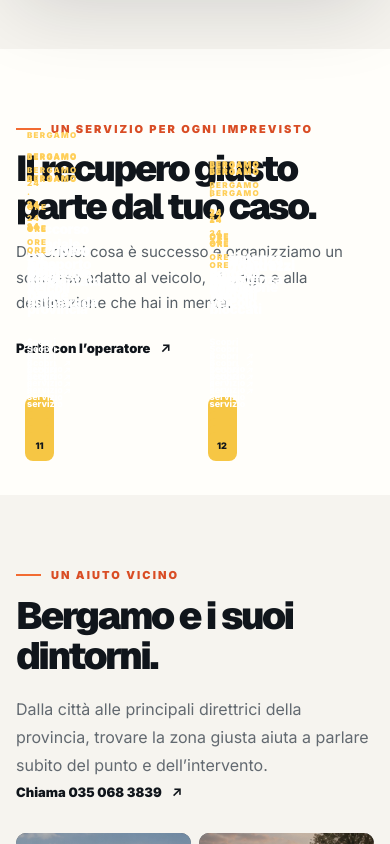
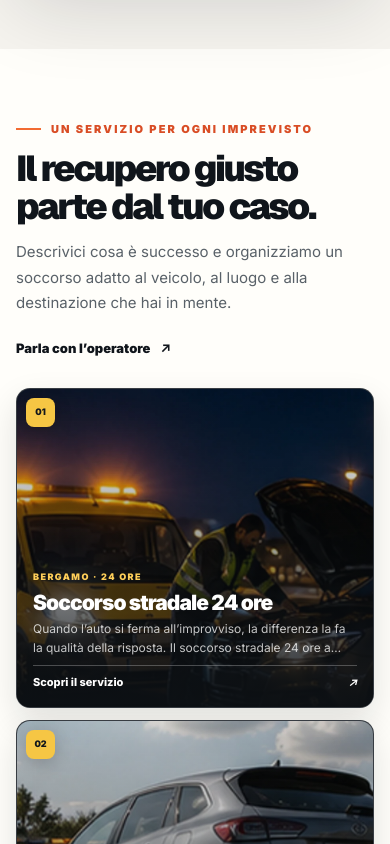
Before and after one commit to alessio-aesthetic/carroattrezzibergamo24ore.it, a Next.js app: page / in a window 390 px wide. Shown: the part 2540-3384 px from the top of the page. Built offline with nearby package versions, Linux system fonts and the light colour scheme.

Commit message:
Fix Bergamo service cards and recovery photo

```diff
--- a/src/app/page.tsx
+++ b/src/app/page.tsx
@@ -55,7 +55,7 @@ function EmergencySection() {
     <section className="ber-section ber-section-soft">
       <Container className="ber-container ber-emergency-grid">
         <Reveal className="ber-emergency-photo">
-          <img src="/images/services/recupero-auto-in-panne.webp" alt="Intervento con carroattrezzi per auto in panne a Bergamo" loading="lazy" />
+          <img src="/images/recupero-bergamo-premium.webp" alt="Carroattrezzi che recupera un’auto lungo una strada di Bergamo" loading="lazy" />
           <div className="ber-photo-note"><b>Fermo in città o fuori Bergamo?</b><span>Comunicaci il punto e che cosa è successo: organizziamo insieme il passaggio successivo.</span></div>
         </Reveal>
         <Reveal className="ber-emergency-copy" delay={100}>
--- a/src/styles/bergamo-premium.css
+++ b/src/styles/bergamo-premium.css
@@ -110,13 +110,15 @@
 .bergamo-site .ber-urgent-item:hover .ber-urgent-arrow { transform:translate(3px,-3px); }
 
 .bergamo-site .ber-services-grid { display:grid; grid-template-columns:repeat(3,minmax(0,1fr)); gap:18px; margin-top:46px; }
-.bergamo-site .ber-service-card { position:relative; min-height:365px; overflow:hidden; border-radius:16px; color:#fff; isolation:isolate; text-decoration:none; background:#20262c; }
-.bergamo-site .ber-service-card img { position:absolute; z-index:-2; inset:0; width:100%; height:100%; object-fit:cover; transition:transform .75s cubic-bezier(.2,.8,.2,1),filter .5s ease; }
-.bergamo-site .ber-service-card::before { position:absolute; z-index:-1; inset:0; content:""; background:linear-gradient(0deg,rgba(13,17,21,.91),rgba(13,17,21,.02) 74%); transition:background .35s ease; }
+.bergamo-site .ber-services-grid>.ber-reveal { display:flex; min-width:0; height:100%; }
+.bergamo-site .ber-service-card { position:relative; display:block; width:100%; min-height:365px; overflow:hidden; border:1px solid rgb(255 255 255 / 10%); border-radius:16px; color:#fff; isolation:isolate; text-decoration:none; background:#20262c; box-shadow:0 14px 34px rgb(16 21 27 / 12%); transition:transform .35s cubic-bezier(.2,.8,.2,1),box-shadow .35s ease; }
+.bergamo-site .ber-service-card img { position:absolute; z-index:0; display:block; inset:0; width:100%; height:100%; object-fit:cover; transition:transform .75s cubic-bezier(.2,.8,.2,1),filter .5s ease; }
+.bergamo-site .ber-service-card::before { position:absolute; z-index:1; inset:0; content:""; pointer-events:none; background:linear-gradient(0deg,rgba(13,17,21,.94) 0%,rgba(13,17,21,.46) 43%,rgba(13,17,21,.02) 100%); transition:background .35s ease; }
+.bergamo-site .ber-service-card:hover { transform:translateY(-5px); box-shadow:0 24px 46px rgb(16 21 27 / 20%); }
 .bergamo-site .ber-service-card:hover img { transform:scale(1.06); filter:saturate(1.18); }
 .bergamo-site .ber-service-card:hover::before { background:linear-gradient(0deg,rgba(13,17,21,.95),rgba(13,17,21,.18) 82%); }
-.bergamo-site .ber-service-num { position:absolute; top:18px; left:18px; display:grid; width:37px; height:37px; place-items:center; color:#12171c; border-radius:11px; background:var(--ber-signal); font-size:11px; font-weight:900; }
-.bergamo-site .ber-service-body { position:absolute; right:20px; bottom:20px; left:20px; }
+.bergamo-site .ber-service-num { position:absolute; z-index:2; top:18px; left:18px; display:grid; width:37px; height:37px; place-items:center; color:#12171c; border-radius:11px; background:var(--ber-signal); font-size:11px; font-weight:900; box-shadow:0 5px 18px rgb(0 0 0 / 20%); }
+.bergamo-site .ber-service-body { position:absolute; z-index:2; right:20px; bottom:20px; left:20px; }
 .bergamo-site .ber-service-label { color:#ffcf59; font-size:10px; font-weight:850; letter-spacing:.16em; text-transform:uppercase; }
 .bergamo-site .ber-service-card h3 { margin:9px 0 0; font-size:clamp(20px,2vw,27px); font-weight:820; letter-spacing:-.045em; line-height:1.05; }
 .bergamo-site .ber-service-card p { display:-webkit-box; overflow:hidden; margin:9px 0 0; color:rgb(255 255 255 / 76%); font-size:12px; line-height:1.55; -webkit-box-orient:vertical; -webkit-line-clamp:2; }
@@ -365,6 +367,15 @@
   .bergamo-site .ber-service-card h3 { font-size:14px; }
   .bergamo-site .ber-final-actions a { font-size:9px; }
 }
+@media (max-width:420px) {
+  .bergamo-site .ber-services-grid { grid-template-columns:1fr; gap:12px; }
+  .bergamo-site .ber-service-card { min-height:320px; border-radius:14px; }
+  .bergamo-site .ber-service-body { right:16px; bottom:16px; left:16px; }
+  .bergamo-site .ber-service-card h3 { font-size:21px; }
+  .bergamo-site .ber-service-card p { font-size:12px; }
+  .bergamo-site .ber-service-label { font-size:9px; }
+  .bergamo-site .ber-service-link { font-size:11px; }
+}
 @media (prefers-reduced-motion:reduce) {
   .bergamo-site *, .bergamo-site *::before, .bergamo-site *::after { scroll-behavior:auto!important; animation-duration:.01ms!important; animation-iteration-count:1!important; transition-duration:.01ms!important; }
   .bergamo-site .ber-reveal { opacity:1; transform:none; }
```
Also changed, not shown: public/images/recupero-bergamo-premium.webp (added).
